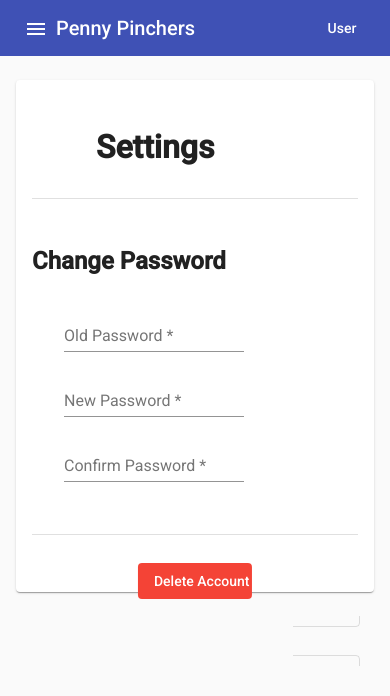
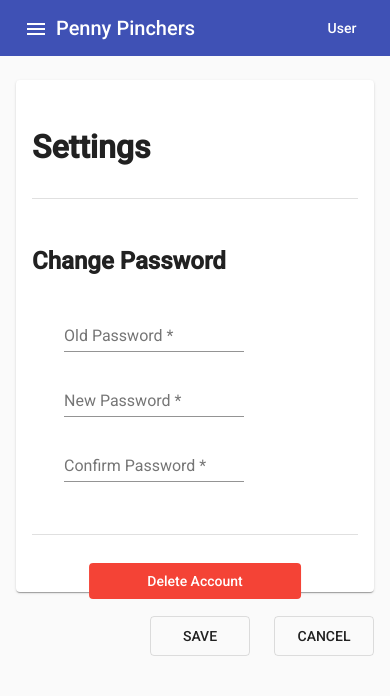
Before and after one commit to anngo14/PennyPinchers, an Angular app: page /settings in a window 390 px wide. Shown: the top 696 px of the page. Built offline with nearby package versions, Linux system fonts and the light colour scheme.

Commit message:
added media queries for the settings page

```diff
--- a/src/app/settings/settings.component.css
+++ b/src/app/settings/settings.component.css
@@ -4,12 +4,16 @@
     width: 100%;
 }
 .btnContainer{
+    display: flex;
+    flex-direction: row;
+    width: 14em;
+    height: 2.5em;
     position: absolute;
     right: 1em;
+    justify-content: space-between;
 }
 .settingsButtons{
     width: 100px;
-    margin: 1em;
 }
 .settingsContent{
     height: 100%;
@@ -39,3 +43,11 @@
 .budgetSettings{
     margin-bottom: 2em;
 }
+@media(max-width: 427px){
+    #deleteAccountButton{
+        width: 65%;
+    }
+    #titleHeader{
+        margin-left: 0;
+    }
+}
--- a/src/app/settings/settings.component.html
+++ b/src/app/settings/settings.component.html
@@ -33,13 +33,8 @@
         </mat-card>
     </mat-grid-tile>
 </mat-grid-list>
-<mat-grid-list cols="4" rowHeight="50px">
-    <mat-grid-tile colspan='3'></mat-grid-tile>
-    <mat-grid-tile>
-        <div class="btnContainer">
-            <button mat-stroked-button class="settingsButtons">SAVE</button>
-            <button mat-stroked-button class="settingsButtons">CANCEL</button>
-        </div>
-    </mat-grid-tile>
-</mat-grid-list>
+<div class="btnContainer">
+    <button mat-stroked-button class="settingsButtons">SAVE</button>
+    <button mat-stroked-button class="settingsButtons">CANCEL</button>
+</div>
 <div style="height: 10em"></div>
```
